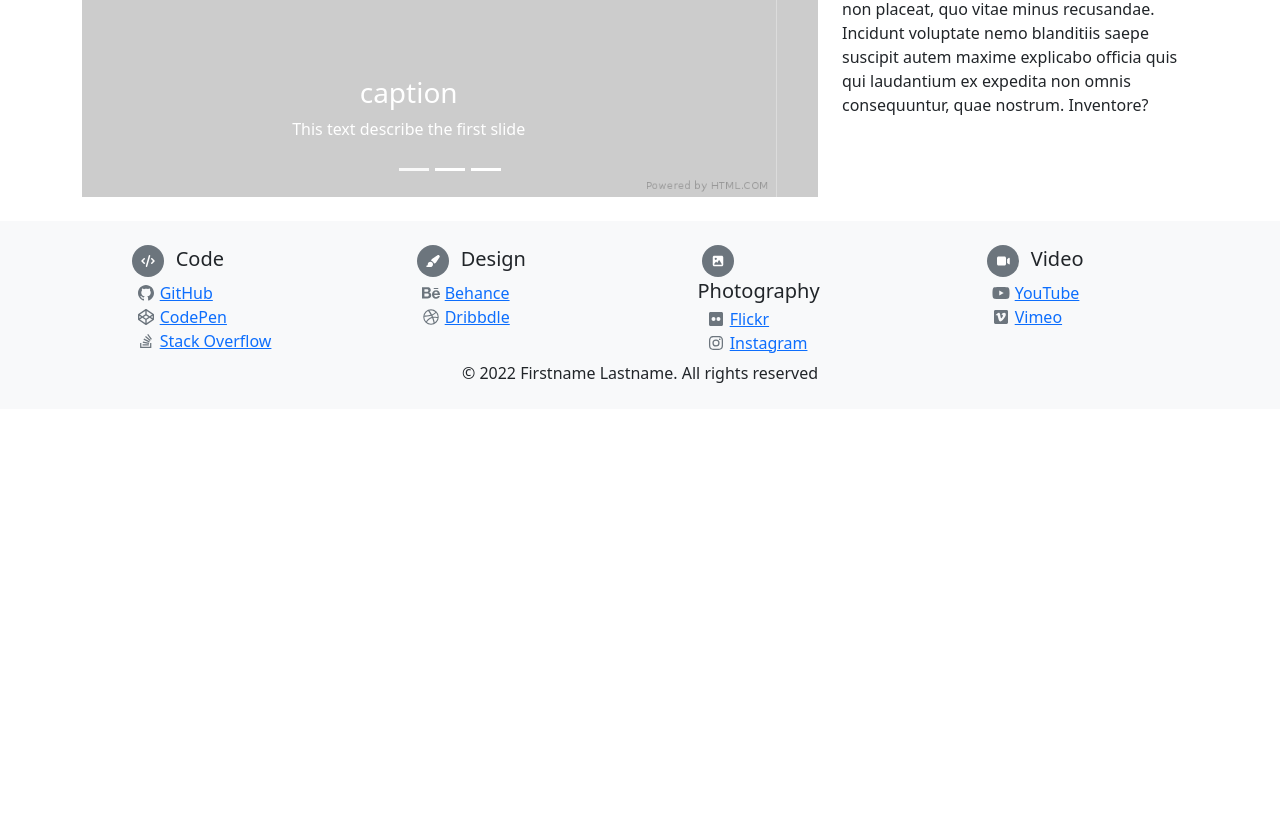
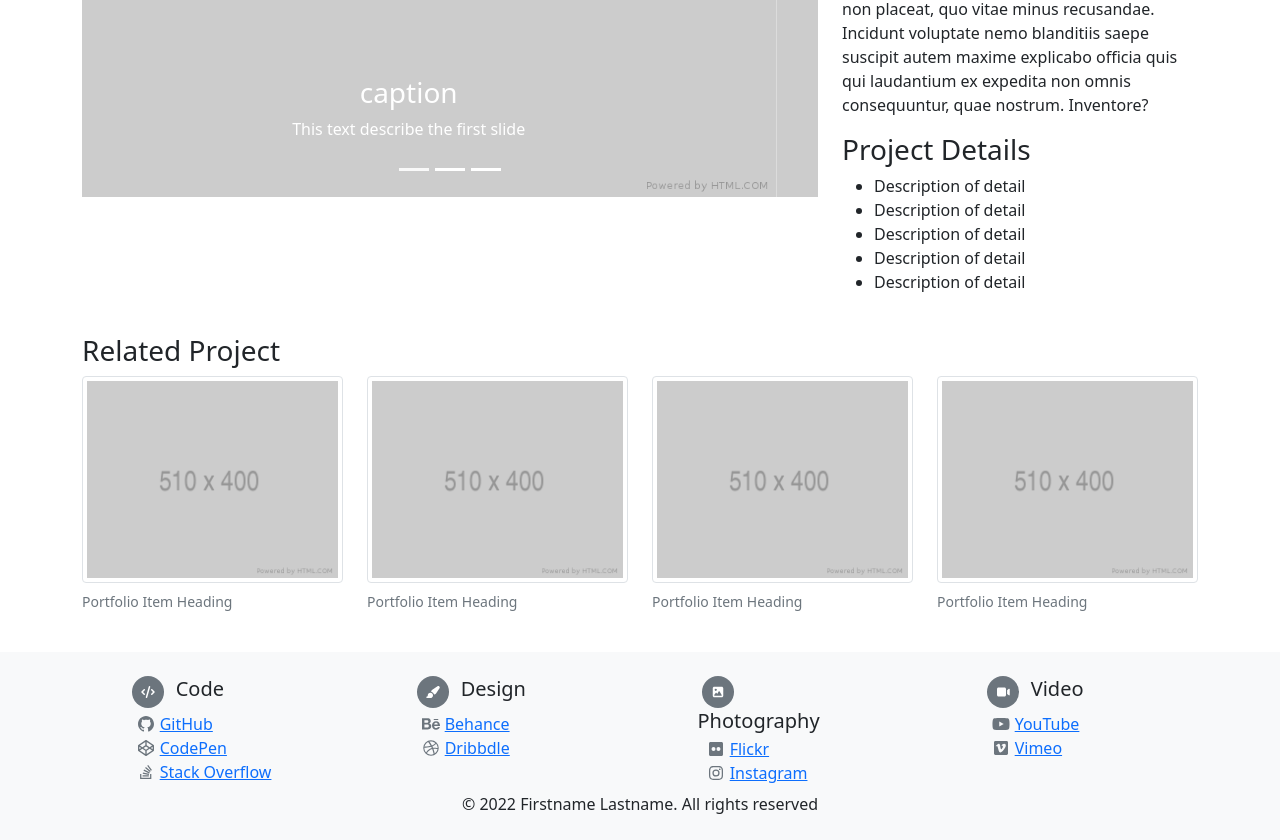
Before and after one commit to enamul58/Acm-Timus-Problem-solving-, a plain HTML site: page portfolio-item.html in a window 1280 px wide. Shown: the part 580-1420 px from the top of the page. Before the commit the page ends 989 px from the top, so only its background shows below. Drawn offline with Linux system fonts and the light colour scheme.

Commit message:
add some column

```diff
--- a/portfolio-item.html
+++ b/portfolio-item.html
@@ -144,6 +144,65 @@
             maxime explicabo officia quis qui laudantium ex expedita non omnis
             consequuntur, quae nostrum. Inventore?
           </p>
+          <h3>Project Details</h3>
+          <ul>
+            <li>Description of detail</li>
+            <li>Description of detail</li>
+            <li>Description of detail</li>
+            <li>Description of detail</li>
+            <li>Description of detail</li>
+          </ul>
+        </div>
+      </div>
+      <h3>Related Project</h3>
+      <div class="row">
+        <div class="col-12 col-md-6 col-xl-3 mb-4">
+          <figure class="figure">
+            <img
+              src="./img/510x400.png"
+              alt="portfolion Item Heading"
+              class="figure-img img-fluid img-thumbnail"
+            />
+            <figcaption class="figure-caption">
+              Portfolio Item Heading
+            </figcaption>
+          </figure>
+        </div>
+        <div class="col-12 col-md-6 col-xl-3 mb-4">
+          <figure class="figure">
+            <img
+              src="./img/510x400.png"
+              alt="portfolion Item Heading"
+              class="figure-img img-fluid img-thumbnail"
+            />
+            <figcaption class="figure-caption">
+              Portfolio Item Heading
+            </figcaption>
+          </figure>
+        </div>
+        <div class="col-12 col-md-6 col-xl-3 mb-4">
+          <figure class="figure">
+            <img
+              src="./img/510x400.png"
+              alt="portfolion Item Heading"
+              class="figure-img img-fluid img-thumbnail"
+            />
+            <figcaption class="figure-caption">
+              Portfolio Item Heading
+            </figcaption>
+          </figure>
+        </div>
+        <div class="col-12 col-md-6 col-xl-3 mb-4">
+          <figure class="figure">
+            <img
+              src="./img/510x400.png"
+              alt="portfolion Item Heading"
+              class="figure-img img-fluid img-thumbnail"
+            />
+            <figcaption class="figure-caption">
+              Portfolio Item Heading
+            </figcaption>
+          </figure>
         </div>
       </div>
     </div>
```
